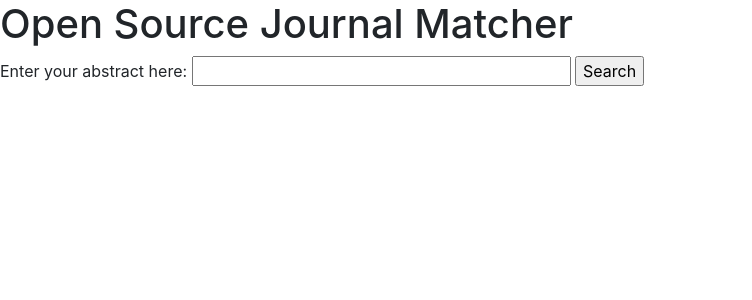
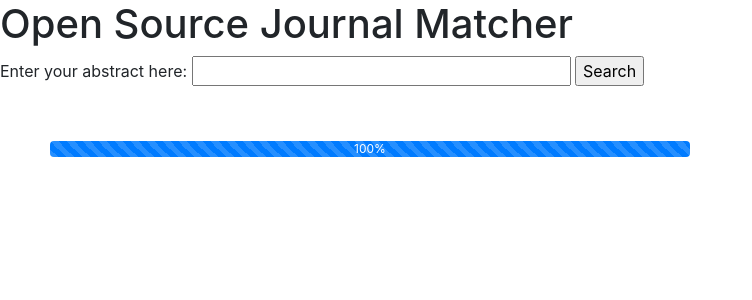
Before and after one commit to MarkEEaton/open-journal-matcher, a Flask app: page / in a window 1280 px wide. Shown: the top 300 px of the page, without its empty margins (0-752 px from the left). Run offline with Flask 2, Linux system fonts and the light colour scheme; some libraries are stand-ins or nearby versions.

Commit message:
first working progress bar

```diff
--- a/compare.py
+++ b/compare.py
@@ -1,5 +1,6 @@
 """ run the comparisons using asyncio """
 
+import time
 import asyncio
 import asks
 import trio
@@ -10,7 +11,7 @@
 from flask_wtf import FlaskForm
 from wtforms import StringField, SubmitField
 from wtforms.validators import Length
-from flask import Flask, render_template, request, url_for
+from flask import Flask, render_template, request, url_for, Response
 from datetime import datetime
 
 app = Flask(__name__)
@@ -60,13 +61,22 @@
         return render_template("index.html", form=form, output=scores)
 
     elif request.method == "POST" and not form.validate_on_submit():
-        return render_template(
-            "index.html", form=form, output=form.errors["web_abstract_var"][0]
-        )
+        return render_template("index.html", form=form, output=form.errors["web_abstract_var"][0])
 
     else:
         return render_template("index.html", form=form, output="")
 
+@app.route('/progress')
+def progress():
+    def generate():
+        x = 0
+
+        while x <= 100:
+            yield "data:" + str(x) + "\n\n"
+            x = x + 10
+            time.sleep(0.5)
+
+    return Response(generate(), mimetype= 'text/event-stream')
 
 async def parent(inp, comp):
     """ manage the async work """
--- a/templates/index.html
+++ b/templates/index.html
@@ -2,8 +2,21 @@
 <html>
     <head>
         <title>Open Source Journal Matcher</title>
+		<script src="https://stackpath.bootstrapcdn.com/bootstrap/4.4.1/js/bootstrap.min.js" integrity="sha384-wfSDF2E50Y2D1uUdj0O3uMBJnjuUD4Ih7YwaYd1iqfktj0Uod8GCExl3Og8ifwB6" crossorigin="anonymous"></script>
         <link rel="stylesheet" href="https://stackpath.bootstrapcdn.com/bootstrap/4.3.1/css/bootstrap.min.css" integrity="sha384-ggOyR0iXCbMQv3Xipma34MD+dH/1fQ784/j6cY/iJTQUOhcWr7x9JvoRxT2MZw1T" crossorigin="anonymous">
         <script src="https://ajax.googleapis.com/ajax/libs/jquery/3.4.1/jquery.min.js"></script>
+    	<script>
+
+		var source = new EventSource("/progress");
+    	source.onmessage = function(event) {
+	    	$('.progress-bar').css('width', event.data+'%').attr('aria-valuenow', event.data);
+			$('.progress-bar-label').text(event.data+'%');
+
+			if(event.data == 100){
+				source.close()
+			}
+		}
+		</script>
     </head>
     <body>
         <h1>Open Source Journal Matcher</h1>
@@ -11,6 +24,11 @@
                 {{ form.hidden_tag() }}
                 <p>{{ form.web_abstract_var.label }} {{ form.web_abstract_var(size=32) }} {{ form.submit() }}</p>
         </form>
+		<div class="progress" style="width: 50%; margin: 50px;">
+			<div class="progress-bar progress-bar-striped active" role="progressbar" aria-valuenow="0" aria-valuemin="0" aria-valuemax="100" style="width: 0%">
+				<span class="progress-bar-label">0%</span>
+			</div>
+		</div>
 		<ul style="list-style-type:none;">
 				{% for item in output %}
 				<li><strong>{{ "{0:.2f}".format(item) }}</strong> : {{ output[item][0] }}.  ISSN: {{ output[item][1] }}</li>
```
